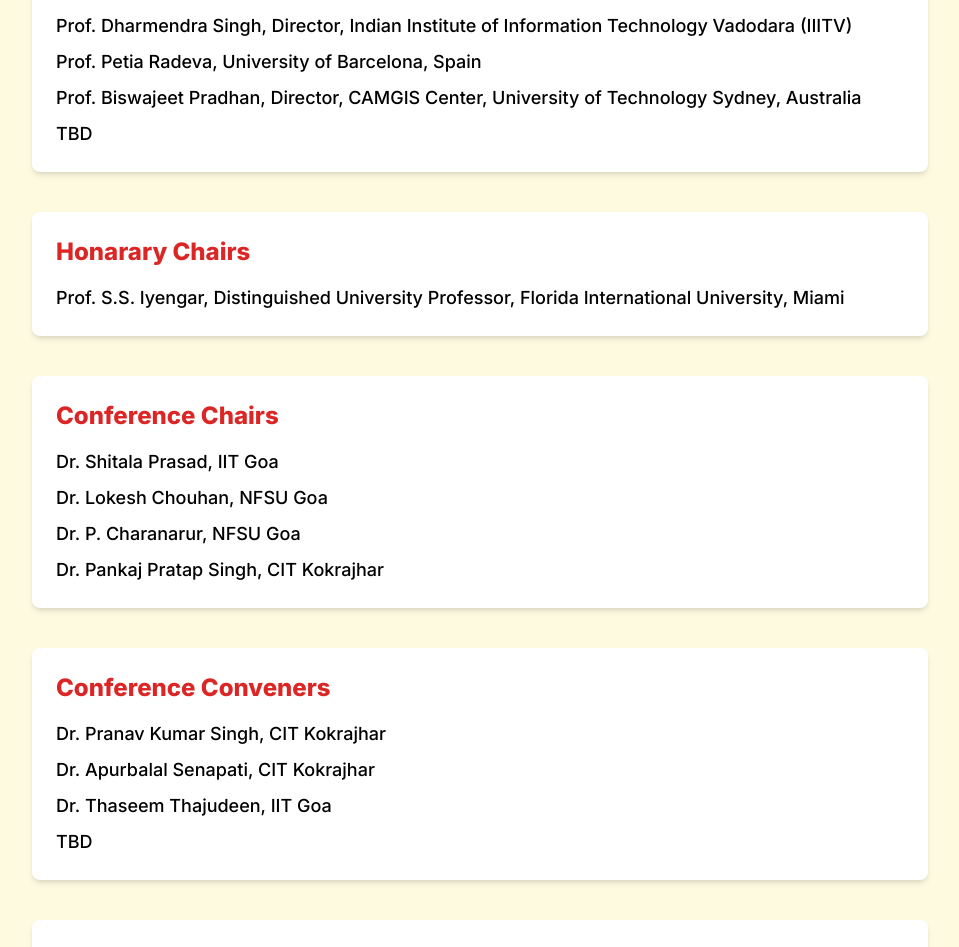
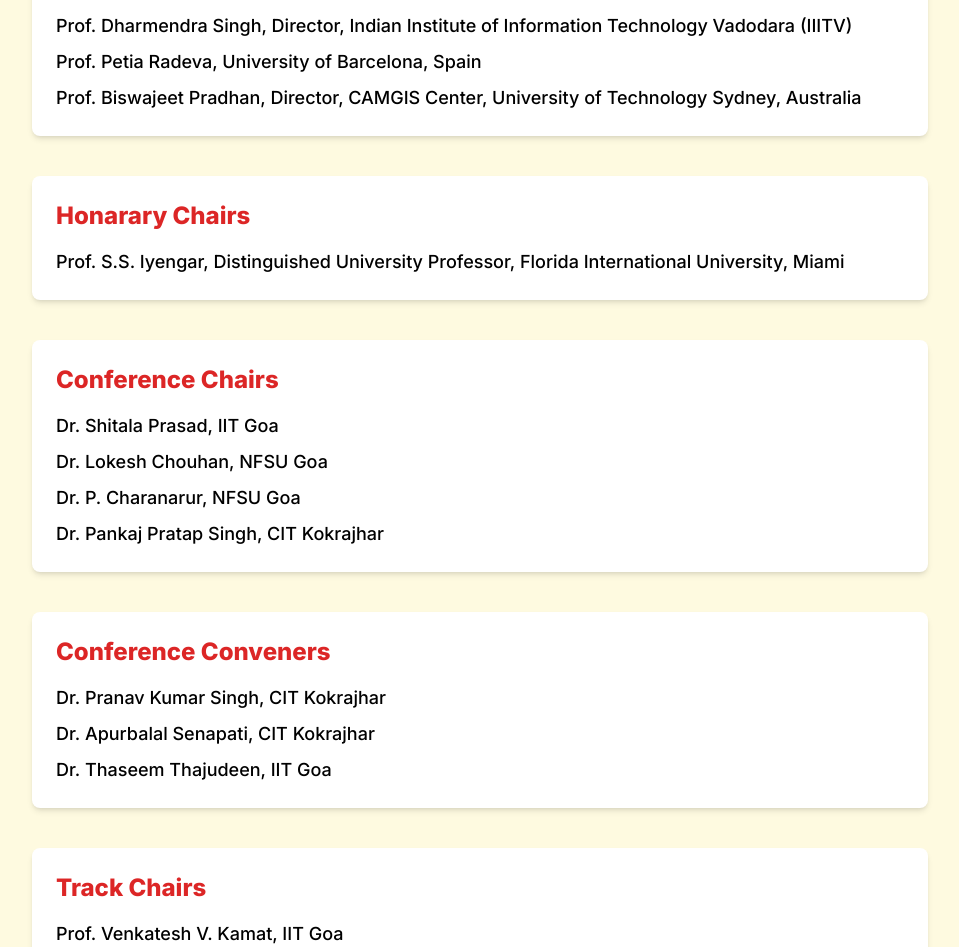
Before and after one commit to ictcon-cit/ictcon_2026, a Next.js app: page /committee in a window 1280 px wide. Shown: the part 720-1667 px from the top of the page, without its empty margins (160-1119 px from the left). Built offline with nearby package versions, Linux system fonts and the light colour scheme.

Commit message:
Update page.tsx

```diff
--- a/src/app/committee/page.tsx
+++ b/src/app/committee/page.tsx
@@ -39,7 +39,7 @@ const CommitteePage = () => {
             <div>
               Prof. Biswajeet Pradhan, Director, CAMGIS Center, University of Technology Sydney, Australia
             </div>
-            <div>TBD</div>
+
           </div>
         </div>
 
@@ -72,7 +72,7 @@ const CommitteePage = () => {
             <div>Dr. Pranav Kumar Singh, CIT Kokrajhar</div>
             <div>Dr. Apurbalal Senapati, CIT Kokrajhar</div>
             <div>Dr. Thaseem Thajudeen, IIT Goa</div>
-            <div>TBD</div>
+
           </div>
         </div>
 
```
